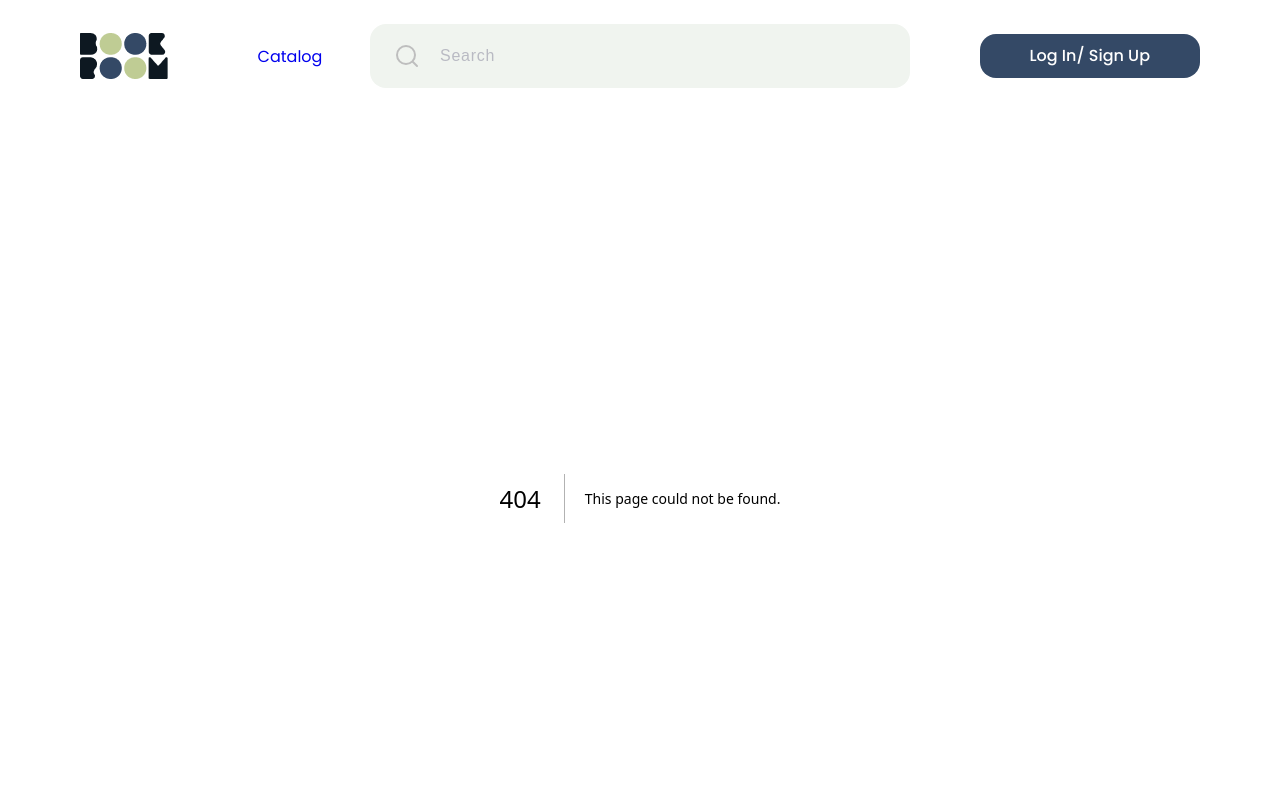
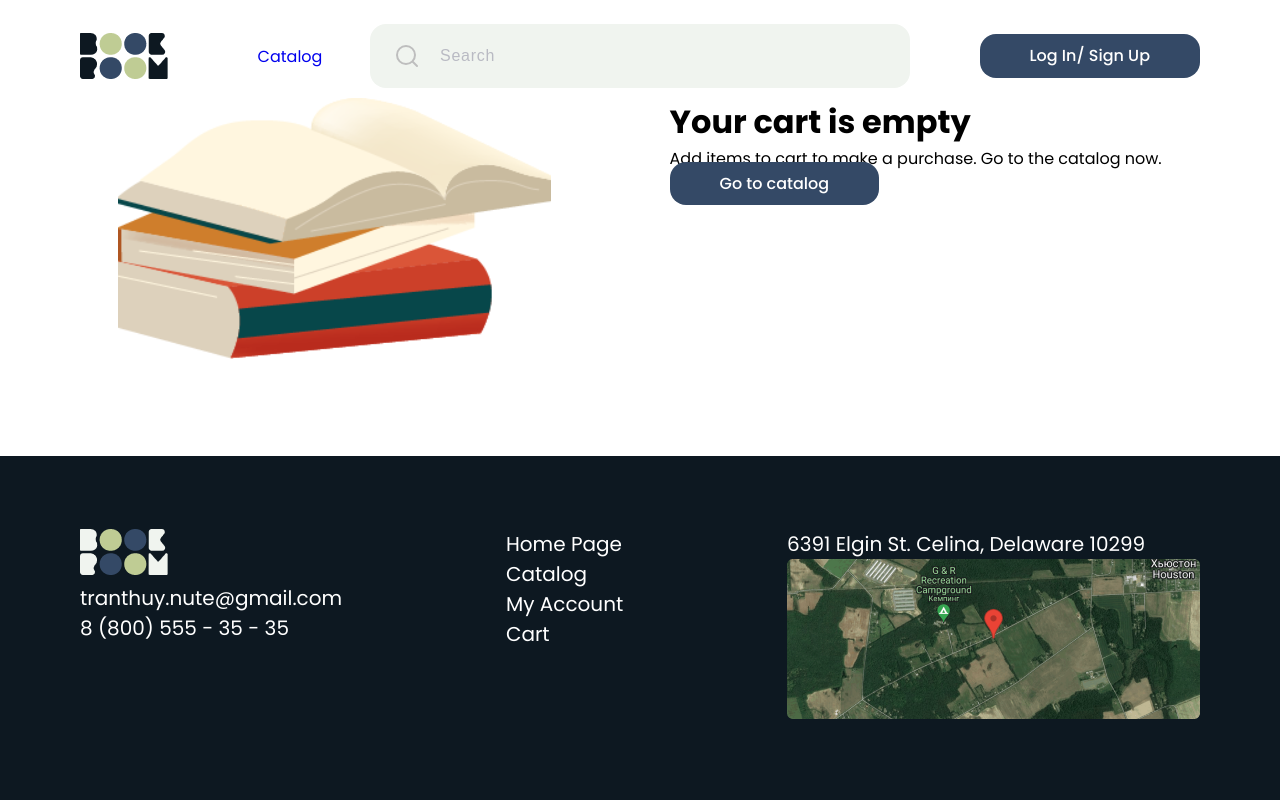
Before and after one commit to locorocohi/bookStore, a Next.js app: page /cart in a window 1280 px wide. Before the commit this address had no page. Shown: the top 800 px of the page. Built offline with nearby package versions, Linux system fonts and the light colour scheme.

Commit message:
add Cart page

```diff
--- /dev/null
+++ b/src/components/EmptyCartSection/EmptyCartSection.tsx
@@ -0,0 +1,21 @@
+import Image from 'next/image';
+import Link from 'next/link';
+
+import books from '@/images/cartBooks.svg';
+
+import { Wrapper } from './styles';
+
+const EmptyCartSection = () => {
+  return (
+    <Wrapper>
+      <Image src={books} alt="books" />
+      <div>
+        <h1>Your cart is empty</h1>
+        <p>Add items to cart to make a purchase. Go to the catalog now.</p>
+        <Link className="redirect-button" href="/">Go to catalog</Link>
+      </div>
+    </Wrapper>
+  );
+};
+
+export default EmptyCartSection;
--- /dev/null
+++ b/src/components/EmptyCartSection/styles.ts
@@ -0,0 +1,21 @@
+import styled from 'styled-components';
+
+export const Wrapper = styled.div`
+  display: flex;
+  justify-content: space-evenly;
+
+  .redirect-button {
+    text-decoration:none;
+    background-color: #344966;
+    color: white;
+    border: none;
+    border-radius: 16px;
+    padding: 10px 50px;
+
+    font-size: 16px;
+    font-weight: 500;
+    line-height: 24px;
+
+    cursor: pointer;
+  }
+`;
--- /dev/null
+++ b/src/pages/cart/index.tsx
@@ -0,0 +1,9 @@
+import EmptyCartSection from '@/components/EmptyCartSection/EmptyCartSection';
+
+const Cart = () => {
+  return (
+      <EmptyCartSection />
+  );
+};
+
+export default Cart;
```
Also changed, not shown: src/images/cartBooks.svg (added).
